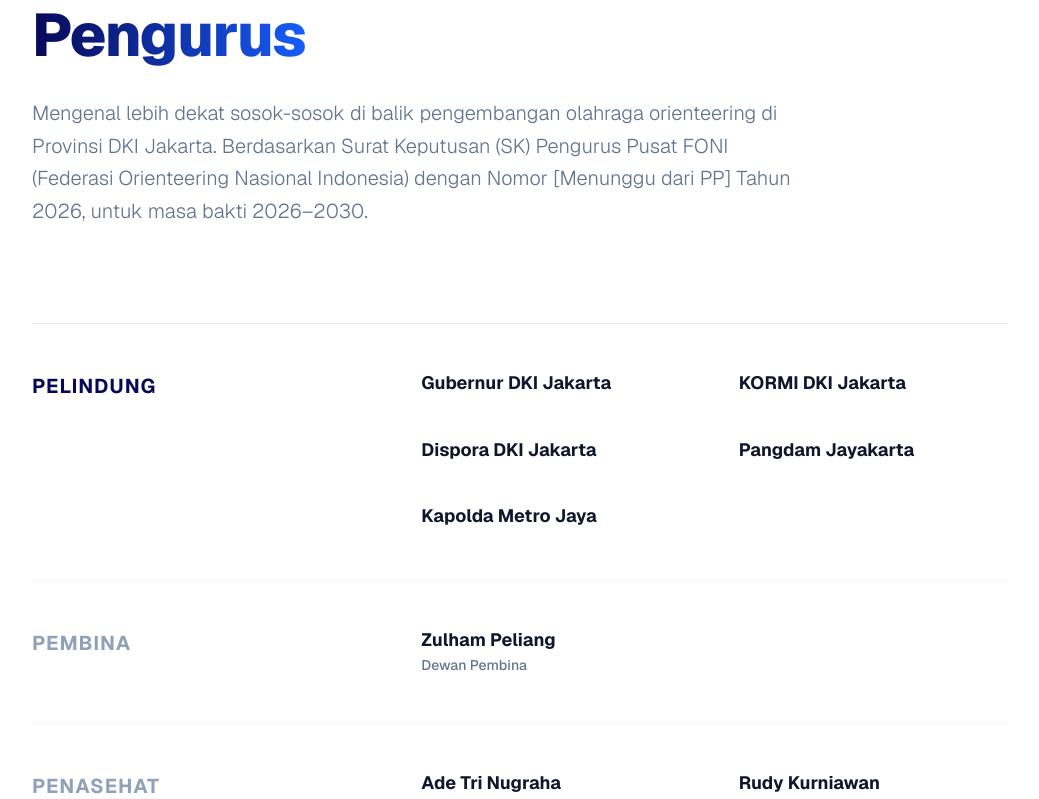
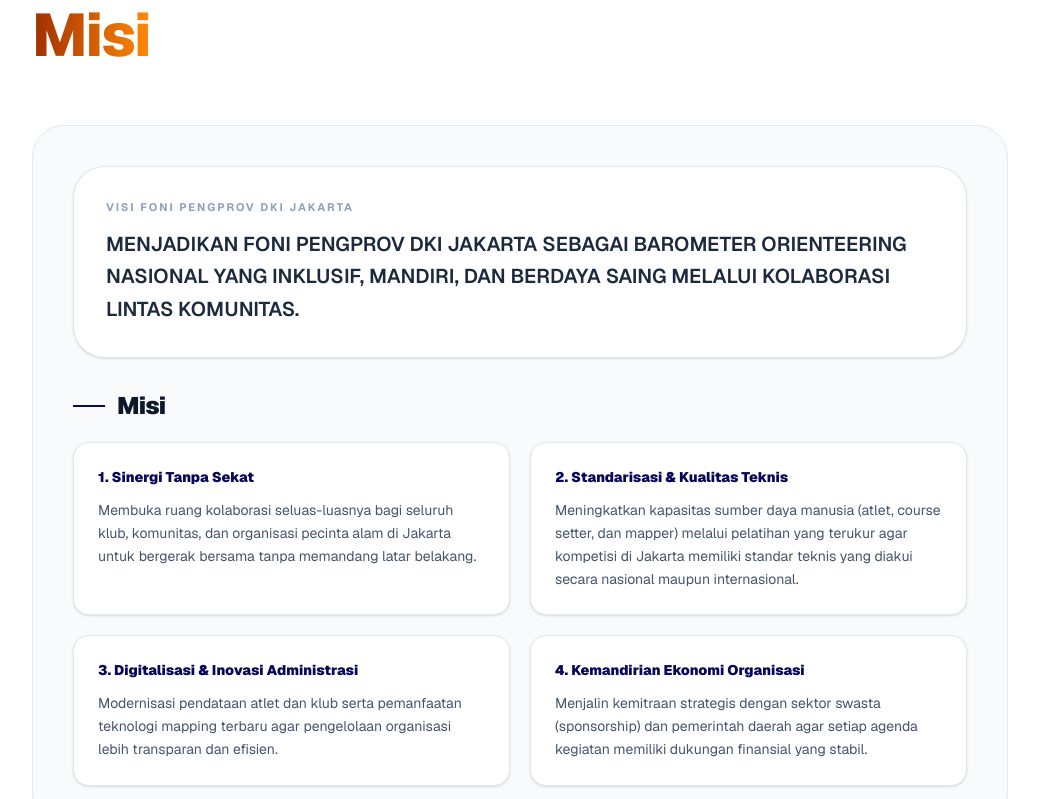
Before and after one commit to rizkybor/fonijakarta, a Next.js app: page /profil in a window 1280 px wide. Shown: the part 1220-2019 px from the top of the page, without its empty margins (120-1159 px from the left). Built offline with nearby package versions, Linux system fonts and the light colour scheme.

Commit message:
update visi misi

```diff
--- a/src/app/profil/page.tsx
+++ b/src/app/profil/page.tsx
@@ -120,6 +120,91 @@
           </div>
         </section>
 
+        {/* Header Minimalis Visi Misi */}
+        <div className="mb-15 max-w-3xl">
+          <div className="flex items-center gap-4 mb-6">
+            <div className="w-12 h-0.5 bg-foni-orange"></div>
+            <span className="text-sm font-bold text-slate-400 uppercase tracking-widest">
+              Periode 2026-2030
+            </span>
+          </div>
+          <h1 className="text-4xl md:text-5xl lg:text-6xl font-extrabold text-slate-900 mb-8 tracking-tight">
+            Visi <br className="hidden md:block" />
+            <span className="text-transparent bg-clip-text bg-linear-to-r from-orange-800 to-orange-400">
+              Misi
+            </span>
+          </h1>
+        </div>
+        {/* VISI MISI */}
+        <section className="mb-24">
+          <div className="bg-slate-50 border border-slate-200 rounded-4xl p-6 md:p-10">
+            <div className="rounded-4xl bg-white border border-slate-200 p-6 md:p-8 mb-8 shadow-sm">
+              <div className="text-[11px] font-bold uppercase tracking-[0.18em] text-slate-400 mb-3">
+                Visi FONI Pengprov DKI Jakarta
+              </div>
+              <p className="text-base md:text-xl font-semibold text-slate-800 leading-relaxed md:leading-relaxed">
+                MENJADIKAN FONI PENGPROV DKI JAKARTA SEBAGAI BAROMETER ORIENTEERING NASIONAL
+                YANG INKLUSIF, MANDIRI, DAN BERDAYA SAING MELALUI KOLABORASI LINTAS
+                KOMUNITAS.
+              </p>
+            </div>
+
+            <div className="mb-5 flex items-center gap-3">
+              <div className="w-8 h-0.5 bg-foni-navy"></div>
+              <h3 className="text-xl md:text-2xl font-black text-slate-900 tracking-tight">
+                Misi
+              </h3>
+            </div>
+
+            <div className="grid grid-cols-1 md:grid-cols-2 gap-5">
+              <div className="bg-white border border-slate-200 rounded-2xl p-6 shadow-sm hover:shadow-md transition-shadow">
+                <div className="text-sm font-black text-foni-navy mb-3">
+                  1. Sinergi Tanpa Sekat
+                </div>
+                <p className="text-sm text-slate-600 leading-relaxed">
+                  Membuka ruang kolaborasi seluas-luasnya bagi seluruh klub,
+                  komunitas, dan organisasi pecinta alam di Jakarta untuk bergerak
+                  bersama tanpa memandang latar belakang.
+                </p>
+              </div>
+
+              <div className="bg-white border border-slate-200 rounded-2xl p-6 shadow-sm hover:shadow-md transition-shadow">
+                <div className="text-sm font-black text-foni-navy mb-3">
+                  2. Standarisasi & Kualitas Teknis
+                </div>
+                <p className="text-sm text-slate-600 leading-relaxed">
+                  Meningkatkan kapasitas sumber daya manusia (atlet, course setter,
+                  dan mapper) melalui pelatihan yang terukur agar kompetisi di Jakarta
+                  memiliki standar teknis yang diakui secara nasional maupun
+                  internasional.
+                </p>
+              </div>
+
+              <div className="bg-white border border-slate-200 rounded-2xl p-6 shadow-sm hover:shadow-md transition-shadow">
+                <div className="text-sm font-black text-foni-navy mb-3">
+                  3. Digitalisasi & Inovasi Administrasi
+                </div>
+                <p className="text-sm text-slate-600 leading-relaxed">
+                  Modernisasi pendataan atlet dan klub serta pemanfaatan teknologi
+                  mapping terbaru agar pengelolaan organisasi lebih transparan dan
+                  efisien.
+                </p>
+              </div>
+
+              <div className="bg-white border border-slate-200 rounded-2xl p-6 shadow-sm hover:shadow-md transition-shadow">
+                <div className="text-sm font-black text-foni-navy mb-3">
+                  4. Kemandirian Ekonomi Organisasi
+                </div>
+                <p className="text-sm text-slate-600 leading-relaxed">
+                  Menjalin kemitraan strategis dengan sektor swasta (sponsorship) dan
+                  pemerintah daerah agar setiap agenda kegiatan memiliki dukungan
+                  finansial yang stabil.
+                </p>
+              </div>
+            </div>
+          </div>
+        </section>
+
         {/* Header Minimalis */}
         <div className="mb-24 max-w-3xl">
           <div className="flex items-center gap-4 mb-6">
```
